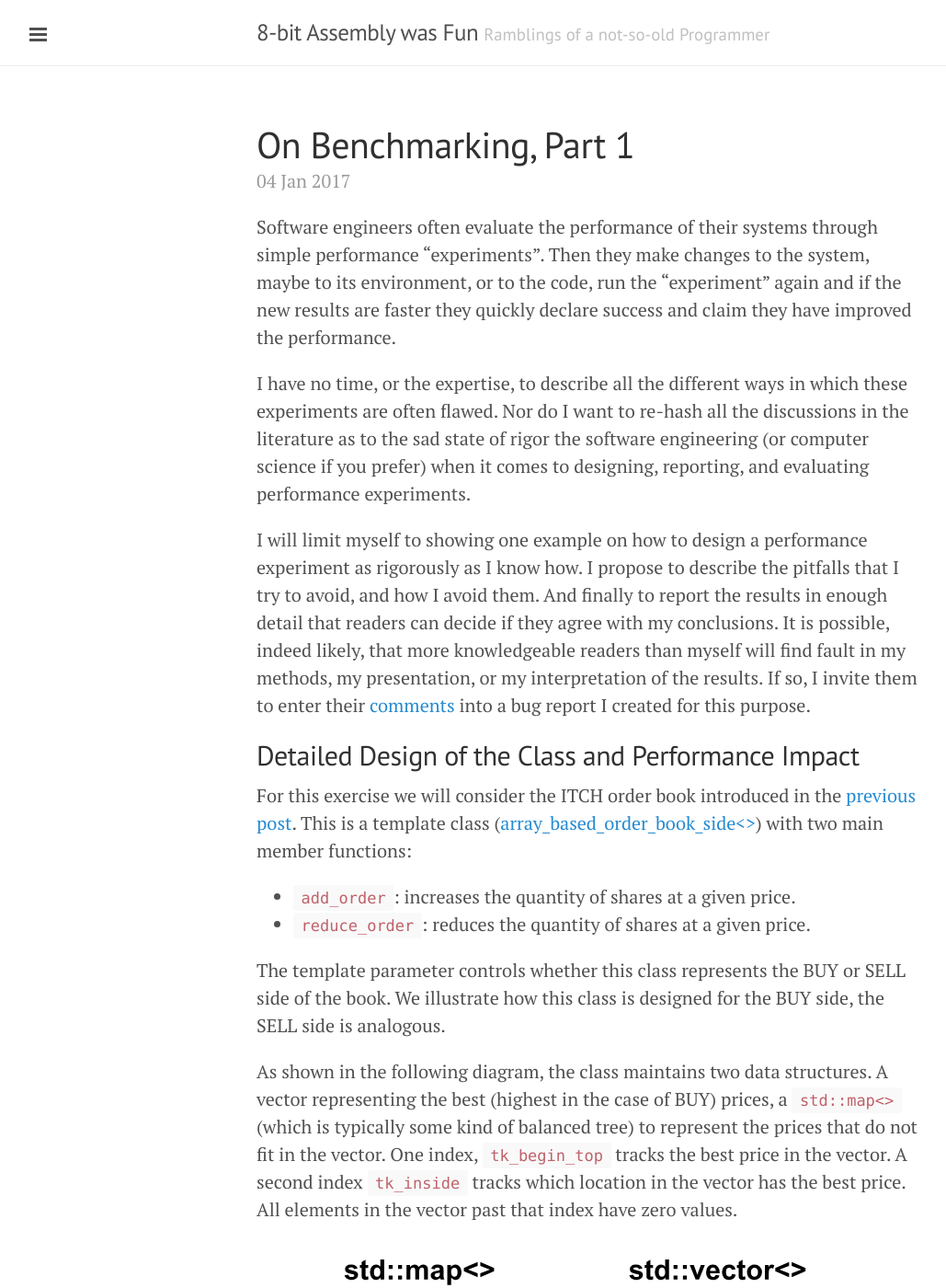
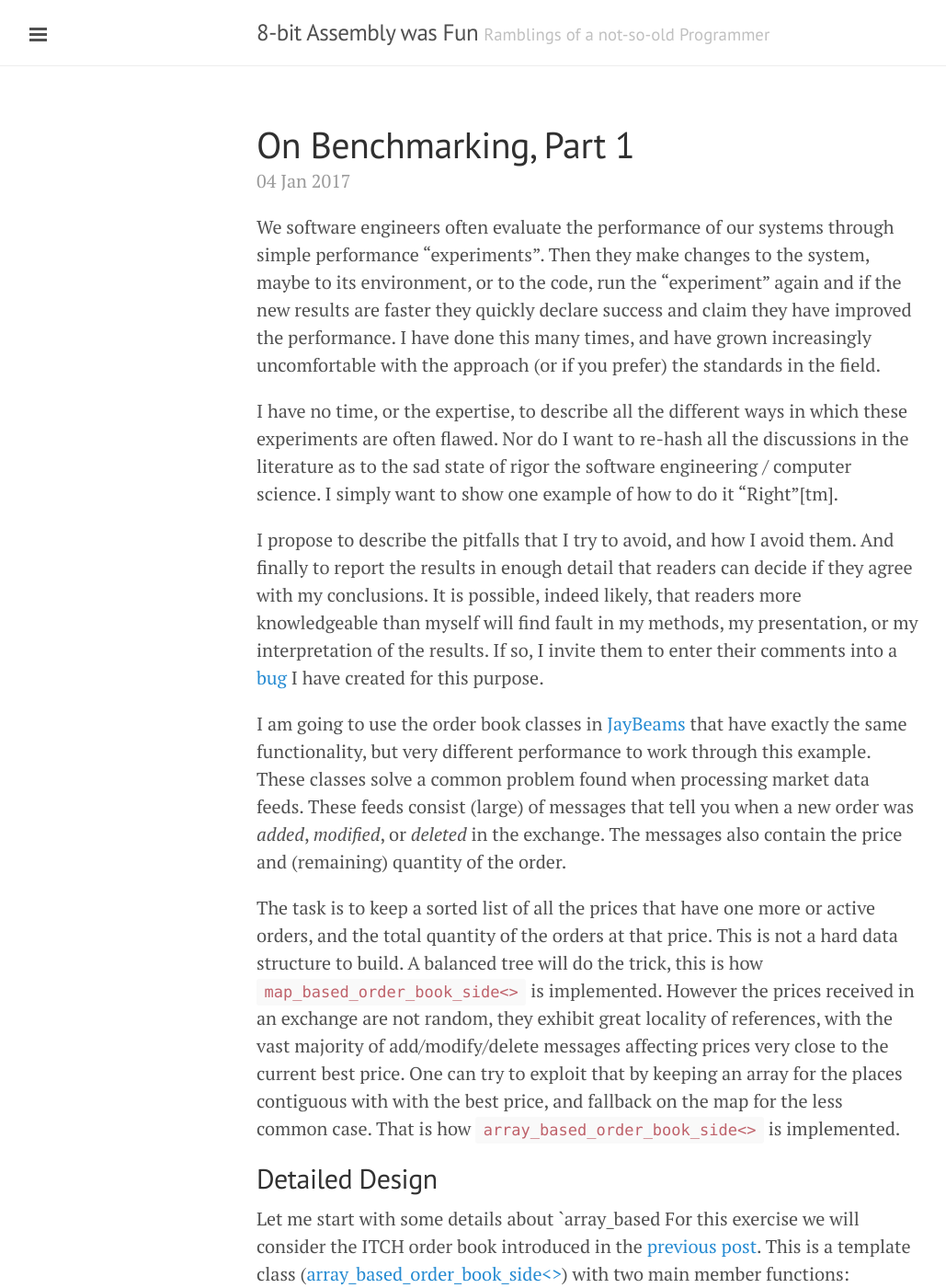
Before and after one commit to coryan/coryan.github.io, a Jekyll site: the page built from _posts/2017-01-04-on-benchmarking-part-1.md, in a window 1280 px wide and 1400 px high. Shown: the whole window at 92% size, without its empty margins (1-1030 px from the left). Built offline with Jekyll 4.4.1, drawn with Linux system fonts in a browser that asks for light colours; formulas are drawn with MathJax 3; some of the changed text lies outside the part shown.

Commit message:
Many good suggestions from Gonzalo.

```diff
--- a/_posts/2017-01-04-on-benchmarking-part-1.md
+++ b/_posts/2017-01-04-on-benchmarking-part-1.md
@@ -4,33 +4,59 @@
 date: 2017-01-04 01:00
 ---
 
-Software engineers often evaluate the performance of their systems
+We software engineers often evaluate the performance of our systems
 through simple performance "experiments".  Then they make changes to
 the system, maybe to its environment, or to the code, run the
 "experiment" again and if the new results are faster they quickly
 declare success and claim they have improved the performance.
+I have done this many times, and have grown increasingly uncomfortable
+with the approach (or if you prefer) the standards in the field.
 
 I have no time, or the expertise, to describe all the different ways
 in which these experiments are often flawed.  Nor do I want to re-hash
 all the discussions in the literature as to the sad state of rigor
-the software engineering (or computer science if you prefer) when it
-comes to designing, reporting, and evaluating performance experiments.
+the software engineering / computer science.
+I simply want to show one example of how to do it "Right"[tm].
 
-I will limit myself to showing one example on how to
-design a performance experiment as rigorously as I know how.
 I propose to describe the pitfalls that I try to avoid,
 and how I avoid them.
 And finally to report the results in enough detail that readers can
 decide if they agree with my conclusions.
-It is possible, indeed likely, that more knowledgeable readers than
+It is possible, indeed likely, that readers more knowledgeable than
 myself will find fault in my methods, my presentation, or my
 interpretation of the results.
-If so, I invite them to enter their
-[comments](https://github.com/coryan/coryan.github.io/issues/1)
-into a bug report I created for this purpose.
+If so, I invite them to enter their comments into a
+[bug](https://github.com/coryan/coryan.github.io/issues/1)
+I have created for this purpose.
 
-## Detailed Design of the Class and Performance Impact
+I am going to use the order book classes in
+[JayBeams](https://gihub.com/coryan/jaybeams) that have exactly the
+same functionality, but very different performance to work through this
+example.
+These classes solve a common problem found when processing market data
+feeds.
+These feeds consist (large) of messages that tell you when
+a new order was *added*, *modified*, or *deleted* in the exchange.
+The messages also contain the price and (remaining) quantity of the
+order.
 
+The task is to keep a sorted list of all the prices that have one more
+or active orders, and the total quantity of the orders at that price.
+This is not a hard data structure to build.
+A balanced tree will do the trick, this is how
+`map_based_order_book_side<>` is implemented.
+However the prices received in an exchange are not random, they
+exhibit great locality of references, with the vast majority of
+add/modify/delete messages affecting prices very close to the current
+best price.
+One can try to exploit that by keeping an array for the places
+contiguous with with the best price, and fallback on the map for the
+less common case.
+That is how `array_based_order_book_side<>` is implemented.
+
+## Detailed Design
+
+Let me start with some details about `array_based
 For this exercise we will consider the ITCH order book introduced in
 the [previous post]({{ page.previous.url }}).
 This is a template class ([array_based_order_book_side<>](https://github.com/coryan/jaybeams/blob/eabc035fc23db078e7e6b6adbc26c08e762f37b3/jb/itch5/array_based_order_book.hpp#L127))
@@ -53,8 +79,8 @@
 
 ![A diagram representing the array_based_order_book_side<> template
  class.  Two data structures are show, a balanced binary tree
- labeled "std::map<>", and a array, labeled "std::vector".
- An arrow shows that prices increase with the indices in the array.
+ labeled "std::map<>", and an array, labeled "std::vector".
+ An arrow shows that prices increase with the index in the array.
  Another arrow points to one of the cells in the array, the arrow is
  labeled "tk_inside".
  All cells after the one indicated by the tk_inside arrow are greyed
@@ -64,7 +90,7 @@
  "The array_based_order_book_side<> internal data structures.")
 
 Most `add_order` and `reduce_order` operations into this data
-structure are expected to only affect the values stored by the array.
+structure are expected to only affect the values stored in the array.
 The value of `tk_inside` changes when a new better price in inserted
 into the vector.
 This is a $$O(1)$$ operation, which simply updates the indices.
@@ -86,20 +112,20 @@
 be linear on the range size.
 
 Sometimes we will also need to move the `tk_inside` pointer beyond the
-capacity of the vector.  In this case we first make room by moving the
+capacity of the vector.  In this case we first make room by moving
 as many as $$vector.size$$ elements from the vector into the map.
-This can also be implemented as a amortized $$O(vector.size)$$
+This can also be implemented as an amortized $$O(vector.size)$$
 operation, because all the insertions happen at the same location, and
 `std::map::emplace_hint` is guaranteed to be amortized constant time.
 
 In short, most of the operations should execute in a short constant
-time that depends on the detail of their implementation.
+time that depends on the details of their implementation.
 Sometimes, we need to perform operations that are linear on the size of
 the array.
 
-We want to make some change this class so it can process a ITCH-5.0
-feed faster, that is, we want to make total time required to process a
-day worth of market data shorter.
+We want to make some changes to this class so it can process an
+ITCH-5.0 feed faster, that is, we want to shorten the total time
+required to process a day worth of market data.
 In a production environment we would have further constraints, maybe
 the total amount of memory must be limited, or we cannot allow the
 tail (say p99.9) latency to process each event to grow beyond a
@@ -157,11 +183,11 @@
 class we are benchmarking was specifically designed to take advantage
 of the distribution characteristics of the input data.
 In the common case the event should be close to the inside, and we
-exploit that locality by keep the inside prices and prices close to it
+exploit that locality by keeping the inside prices (and prices close to it)
 in an array, that has better complexity guarantees for search and
 update.
-Our test data must have this locality property.  Not so much that it
-unfairly favors the data structure design.  But not so little that the
+Our test data must have this locality property: not so much that it
+unfairly favors the data structure design, but not so little that the
 algorithm is disadvantaged either.
 
 Two techniques come to mind to test with realistic data:
@@ -178,14 +204,9 @@
 
 Because it is easier to setup and run the test with synthetic data we
 chose to do so.
-There are limitations on this approach: the synthetic data may lack
-fidelity, and fail to capture important characteristics of the problem
-in production.
-
-An interesting question for future analysis would be to capture how
-many times does real data creates the expensive operations described
-earlier, and compare those rates with the rates observed with the
-synthetic data.
+There are limitations to this approach: the synthetic data may lack
+fidelity, and may also fail to capture important characteristics of
+the problem in production.
 
 The reader may disagree with my assumptions about how this (and other)
 decisions impact the validity of the results.
```
Also changed, not shown: other parts of _posts/2017-01-04-on-benchmarking-part-1.md (+2 -2 lines).
